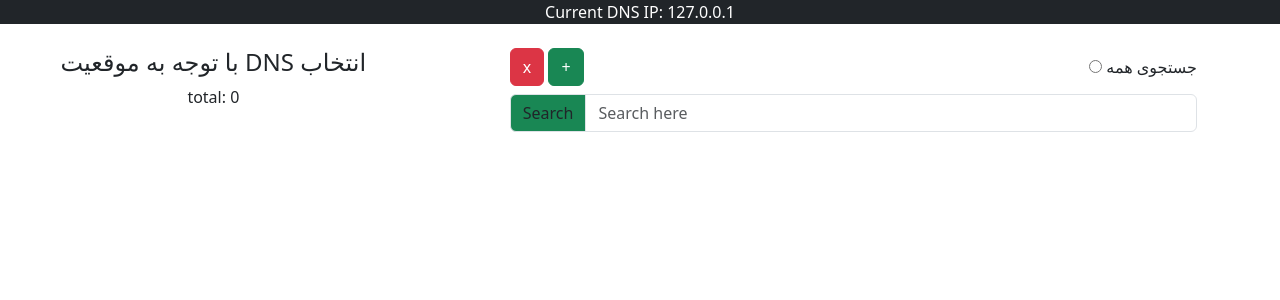
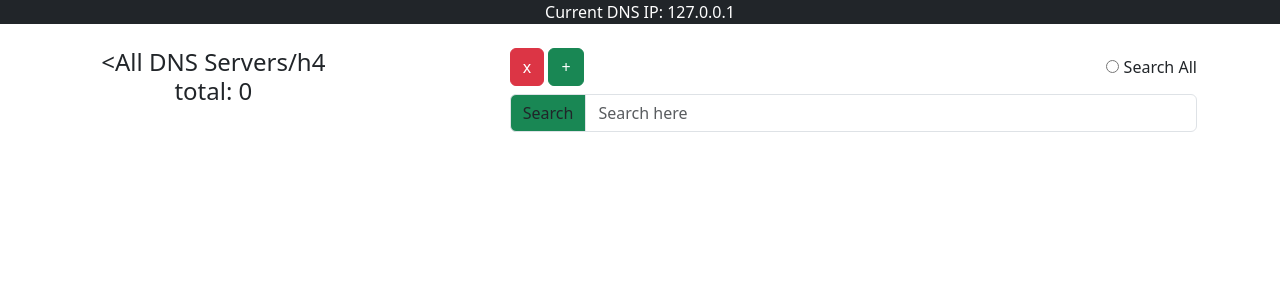
Before and after one commit to alisharify7/Python-Less, a Flask app: page / in a window 1280 px wide. Shown: the top 300 px of the page. Run offline with Flask 3, Linux system fonts and the light colour scheme.

Commit message:
Update index.html

```diff
--- a/DnsManager-Webapp/templates/index.html
+++ b/DnsManager-Webapp/templates/index.html
@@ -25,7 +25,7 @@
                         <div class="row d-flex justify-content-center align-items-center">
                             <div class="col-12 d-flex justify-content-between align-items-center">
                                 <label for="">
-                                جستجوی همه
+                               Search All
                                     <input type="radio" id="searchALL" >
                                 </label>
                                 <div>
@@ -54,7 +54,7 @@
             </div>
             <div class="col-lg-4 col-md-6 col-12">
                 <div class="text-center overflow-auto" style="max-height: 640px" >
-                        <h4>انتخاب DNS با توجه به موقعیت</h4>
+                        <h4>All DNS Servers/h4>
                         <p> total: {{DNS_SERVERS_len}}</p>
                         {% for ip in DNS_SERVERS %}
                             {% if ip.ip == CURRENT_DNS %}
@@ -80,21 +80,7 @@
     <div class="alert-heading d-flex justify-content-between align-items-center">
 
         <a role="button" class="btn btn-close" data-bs-dismiss="alert"></a>
-        {% if category == "success" %}
-        <p class="me-5">عملیات با موفقیت انجام شد</p>
-        {% endif %}
-
-        {% if category == "info" %}
-        <p class="me-5">توجه</p>
-        {% endif %}
-
-        {% if category == "danger" %}
-        <p class="me-5">خطایی رخ داد</p>
-        {% endif %}
-
-        {% if category == "warning" %}
-        <p class="me-5">هشدار توجه کنید</p>
-        {% endif %}
+        <p class="me-5">Notification</p>
 
     </div>
     <hr class="m-0 p-0">
```
